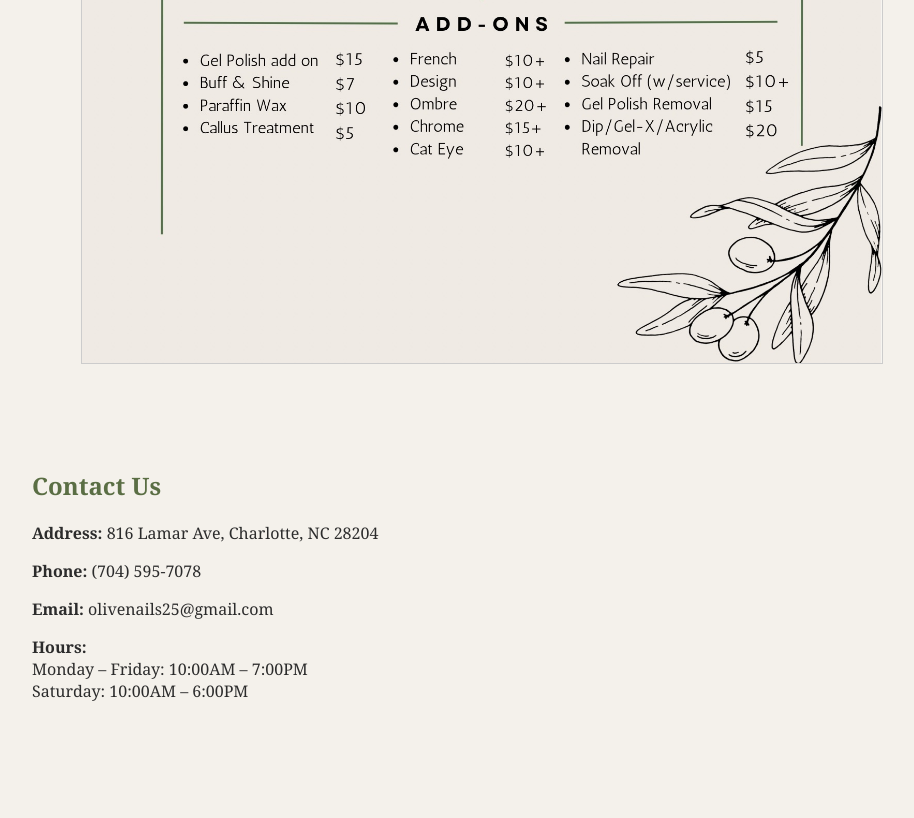
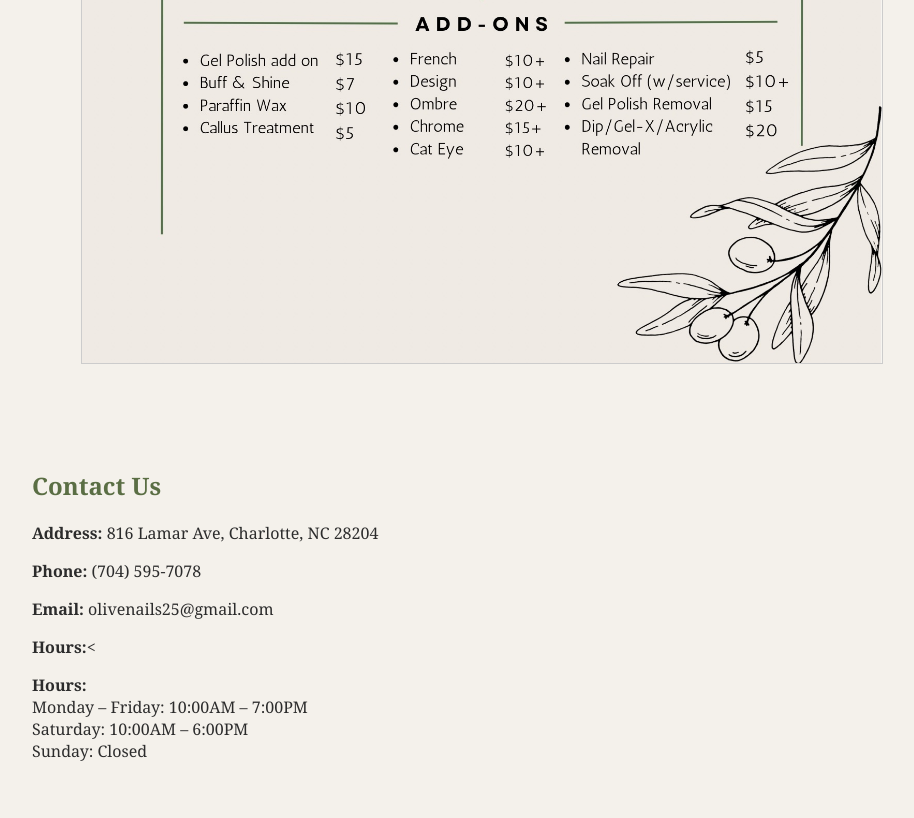
Before and after one commit to Hunchew/olivenailboutique, a plain HTML site: page index.html in a window 1280 px wide. Shown: the part 2966-3784 px from the top of the page, without its empty margins (158-1072 px from the left). Before the commit the page ends 3724 px from the top, so only its background shows below. Drawn offline with Linux system fonts and the light colour scheme.

Commit message:
Update index.html

```diff
--- a/index.html
+++ b/index.html
@@ -70,7 +70,7 @@
     <p><strong>Address:</strong> 816 Lamar Ave, Charlotte, NC 28204</p>
     <p><strong>Phone:</strong> (704) 595-7078</p>
     <p><strong>Email:</strong> olivenails25@gmail.com</p>
-    <p><strong>Hours:</strong><br>Monday – Friday: 10:00AM – 7:00PM<br>Saturday: 10:00AM – 6:00PM</p>
+    <p><strong>Hours:</strong><<p><strong>Hours:</strong><br>Monday – Friday: 10:00AM – 7:00PM<br>Saturday: 10:00AM – 6:00PM<br>Sunday: Closed</p>
   </div>
 
 </body>
```
